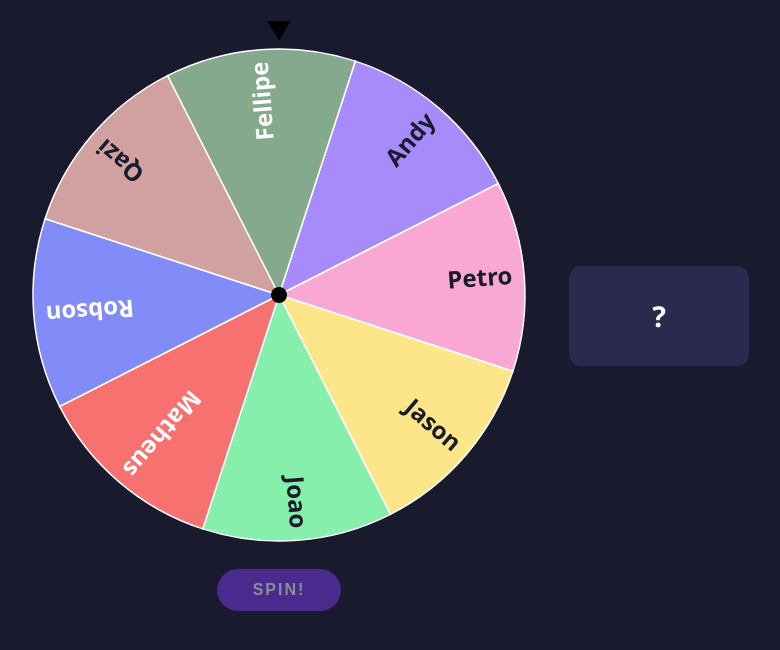
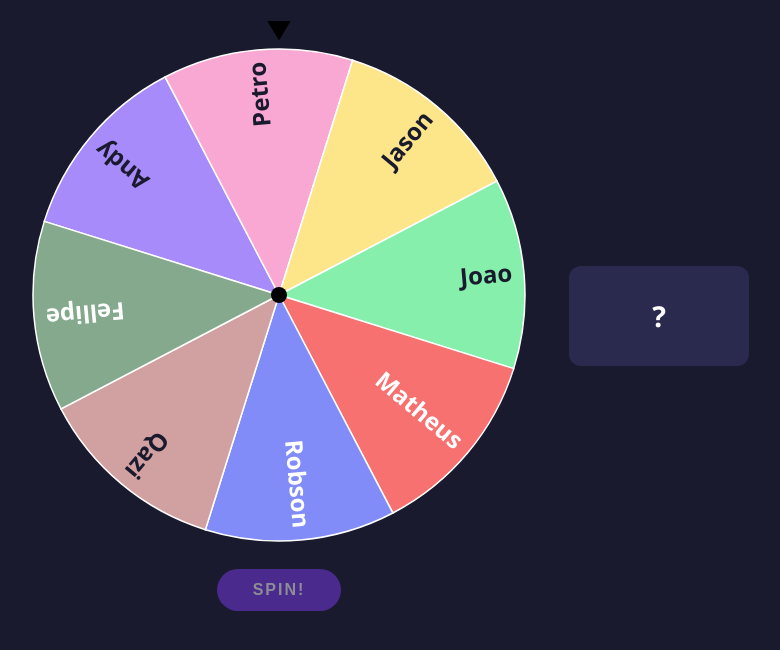
Before and after one commit to pizzeghellaa-sudo/wheel, a plain HTML site: page index.html in a window 1280 px wide. Both pictures are taken after a click on the button "SPIN!". Shown: the part 118-768 px from the top of the page, without its empty margins (251-1031 px from the left). Drawn offline with nearby package versions, Linux system fonts and the light colour scheme.

Commit message:
fix: correct winner angle formula — target 12 o'clock not 3 o'clock

```diff
--- a/index.html
+++ b/index.html
@@ -287,12 +287,10 @@
       // Angle of winner segment's center in wheel's local frame (before rotation)
       const winnerCenter = winnerIndex * segAngle + segAngle / 2;
 
-      // The wheel is drawn so that each segment i starts at:
-      //   angle + i*segAngle - π/2
-      // So segment i's center is at: angle + i*segAngle - π/2 + segAngle/2
-      // We want this to equal 0 (top, 12 o'clock) for the winner:
-      //   finalAngle + winnerCenter - π/2 = 0  →  finalAngle = π/2 - winnerCenter
-      const finalAngleBase = Math.PI / 2 - winnerCenter;
+      // The wheel draws segment i centered at: angle + i*segAngle - π/2 + segAngle/2
+      // Pointer is at 12 o'clock = canvas angle -π/2. For winner to land there:
+      //   angle + winnerCenter - π/2 = -π/2  →  angle = -winnerCenter
+      const finalAngleBase = -winnerCenter;
 
       // Random number of full rotations in [minSpins, maxSpins)
       const fullSpins = Math.floor(minSpins + Math.random() * (maxSpins - minSpins));
```
